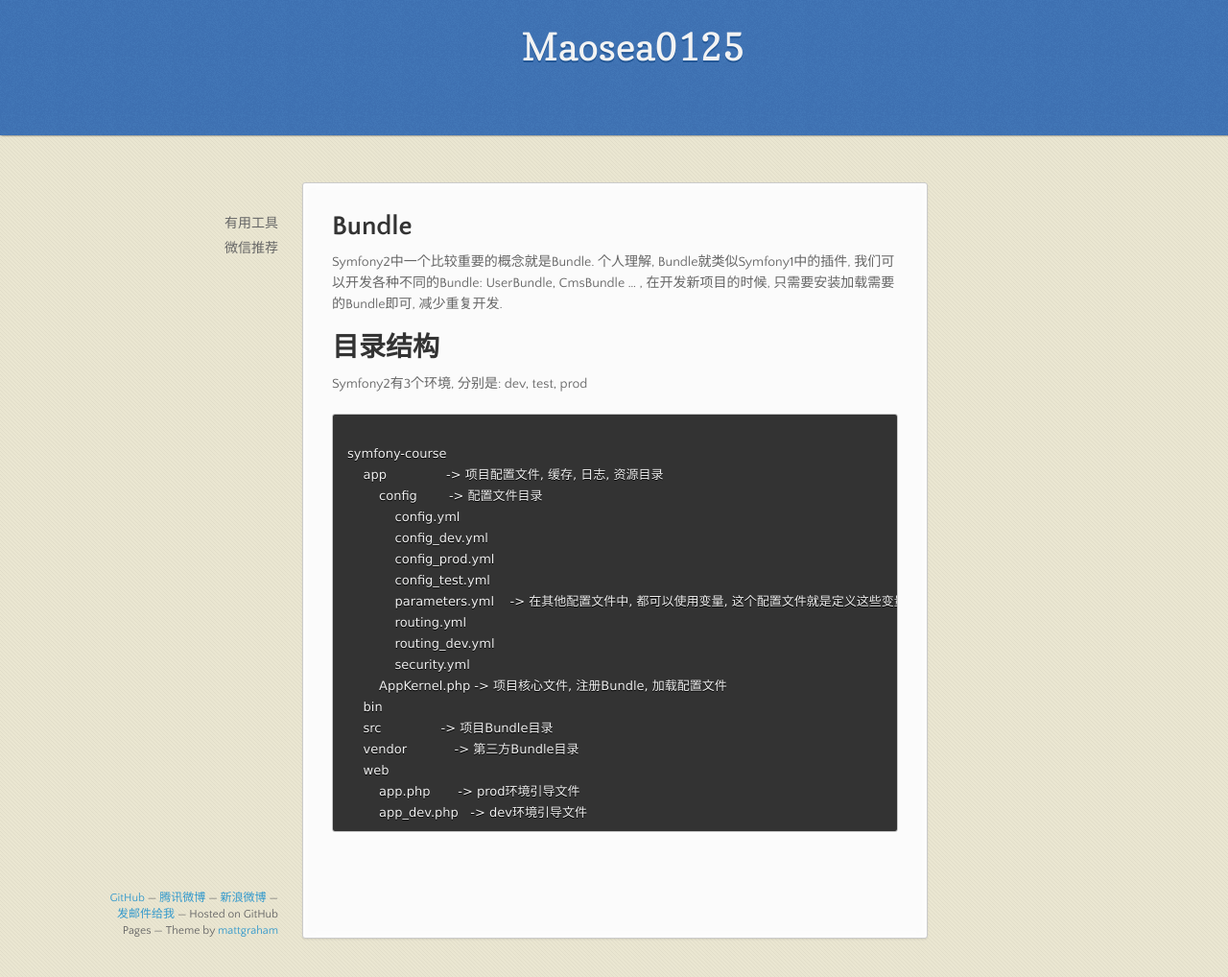
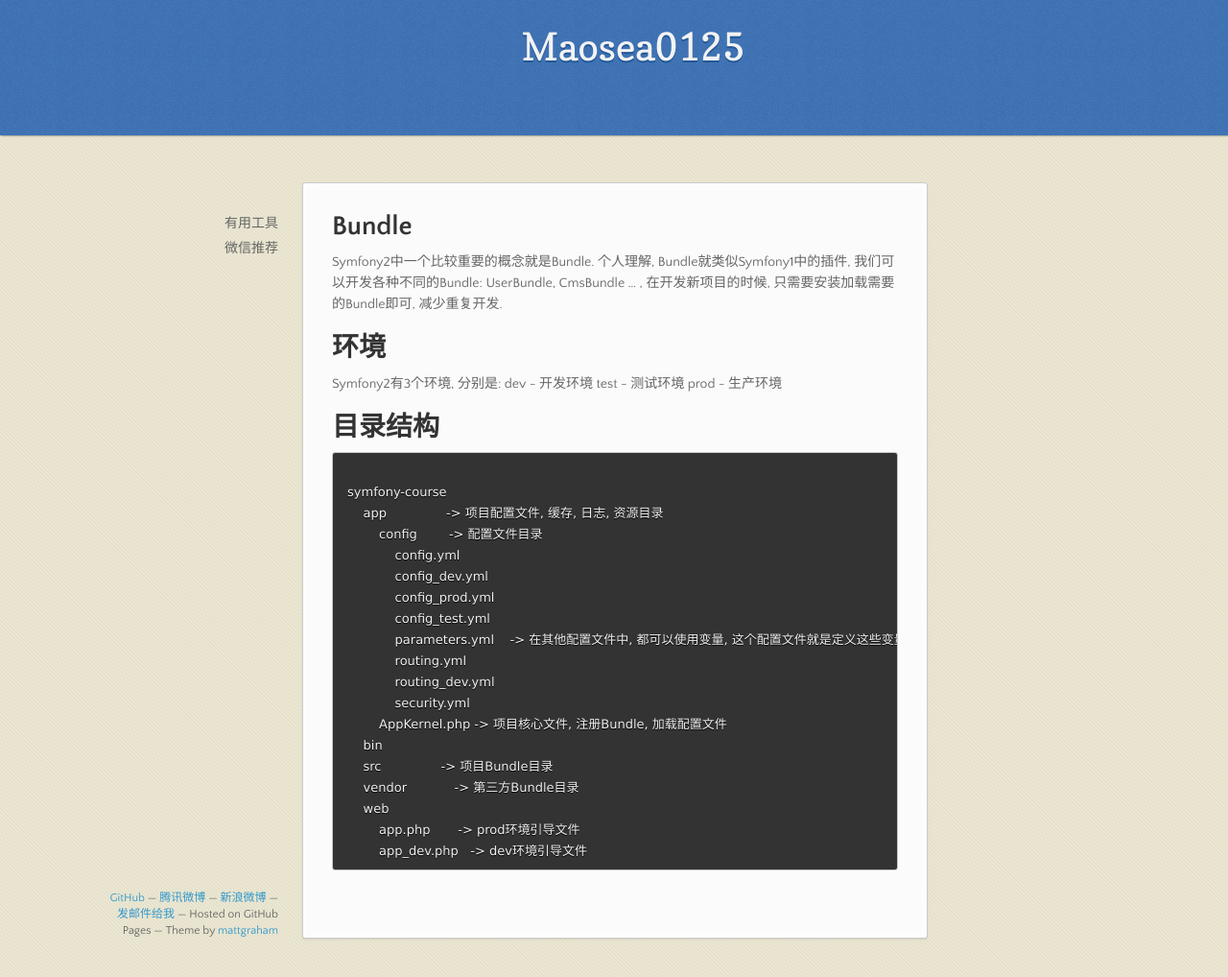
Before and after one commit to maosea0125/maosea0125.github.io, a Jekyll site: the page built from _posts/2014-11-16-symfony2-course02.md, in a window 1280 px wide and 1018 px high. Shown: the whole window at 96% size. Built offline with Jekyll 4.4.1, drawn with Linux system fonts in a browser that asks for light colours; Markdown is read by kramdown in place of the engine named in the settings.

Commit message:
update 2014-11-16-symfony2-course02.md

```diff
--- a/_posts/2014-11-16-symfony2-course02.md
+++ b/_posts/2014-11-16-symfony2-course02.md
@@ -7,10 +7,15 @@
 ========
 Symfony2中一个比较重要的概念就是Bundle. 个人理解, Bundle就类似Symfony1中的插件, 我们可以开发各种不同的Bundle: UserBundle, CmsBundle ... , 在开发新项目的时候, 只需要安装加载需要的Bundle即可, 减少重复开发.
 
+环境
+========
+Symfony2有3个环境, 分别是:
+dev  - 开发环境
+test - 测试环境
+prod - 生产环境
+
 目录结构
 ========
-Symfony2有3个环境, 分别是: dev, test, prod
-
 <pre><code>
 symfony-course
     app               -> 项目配置文件, 缓存, 日志, 资源目录
```
